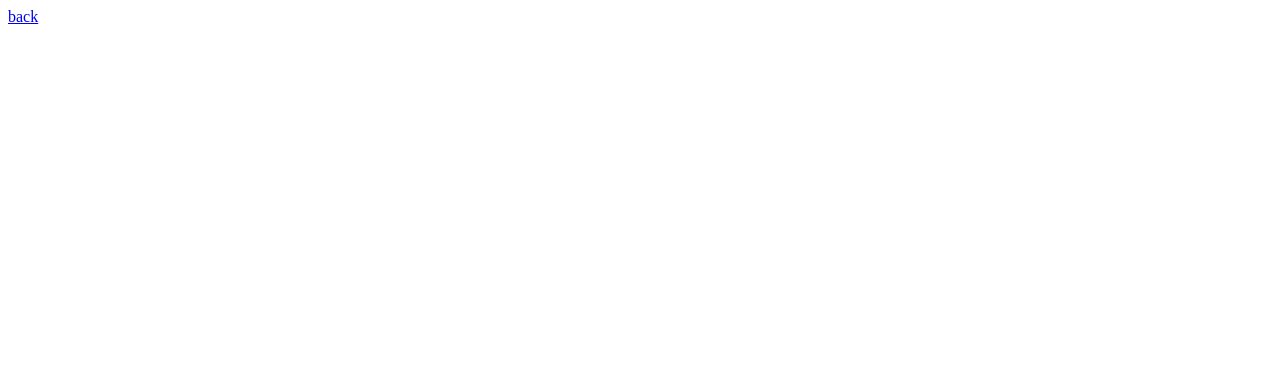
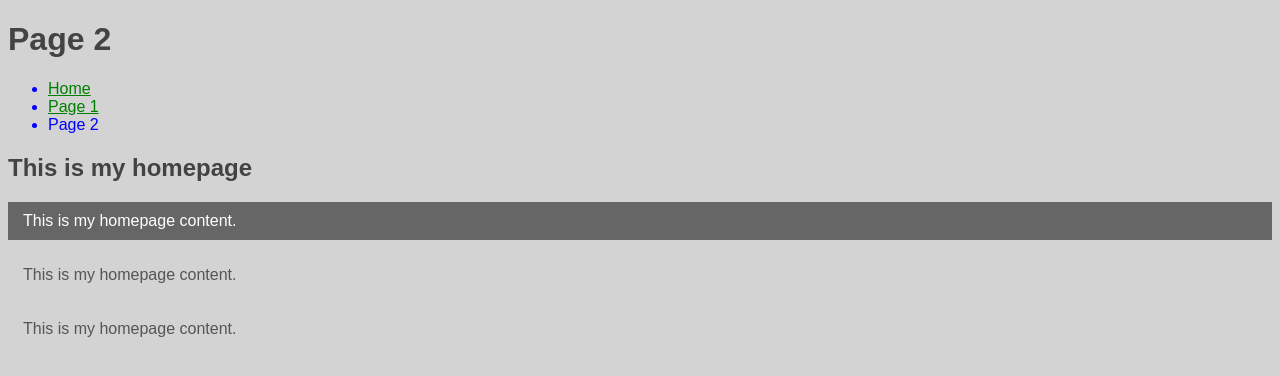
Before and after one commit to adambykont/traversy, a plain HTML site: page learncode/page2.html in a window 1280 px wide. Drawn offline with Linux system fonts and the light colour scheme.

Commit message:
html & css basics

```diff
--- a/learncode/page2.html
+++ b/learncode/page2.html
@@ -3,8 +3,18 @@
 <head>
     <meta charset="UTF-8">
     <title>Page 2</title>
+    <link rel="stylesheet" href="style.css"/>
 </head>
 <body>
-<a href="index.html">back</a>
+<h1>Page 2</h1>
+<ul id="nav">
+    <li><a href="index.html">Home</a></li>
+    <li><a href="page1.html">Page 1</a></li>
+    <li>Page 2</li>
+</ul>
+<h2>This is my homepage</h2>
+<p>This is my homepage content.</p>
+<p class="secondary">This is my homepage content.</p>
+<p class="secondary">This is my homepage content.</p>
 </body>
 </html>
--- a/learncode/style.css
+++ b/learncode/style.css
@@ -0,0 +1,27 @@
+body {
+    background-color: lightgray;
+    font-family: Arial, sans-serif;
+}
+
+h1, h2 {
+    color: #434343;
+}
+
+a {
+    color: green;
+}
+
+p {
+    background: #666;
+    color: white;
+    padding: 10px 15px;
+}
+
+.secondary {
+    background: none;
+    color: #555555;
+}
+
+#nav {
+    color: blue;
+}
```
Also changed, not shown: learncode/index.html (+2 -1 lines), learncode/page1.html (+9 -1 lines).
